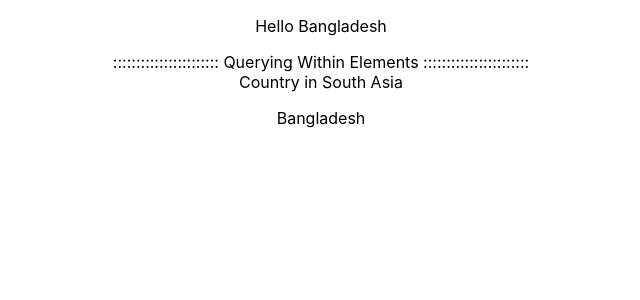
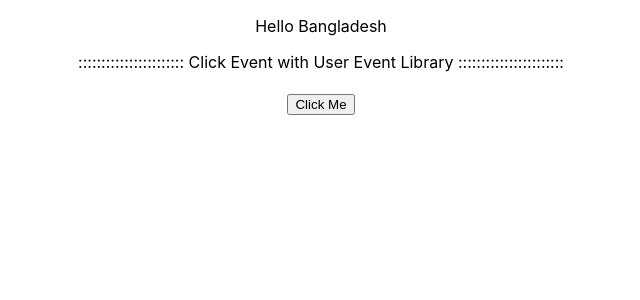
Before and after one commit to SymuNadeeM/React-Testing, a React (Create React App) app: page / in a window 1280 px wide. Shown: the top 300 px of the page, without its empty margins (319-959 px from the left). Built offline with nearby package versions, Linux system fonts and the light colour scheme.

Commit message:
Click Event with User Event Library

```diff
--- a/package.json
+++ b/package.json
@@ -5,7 +5,7 @@
   "dependencies": {
     "@testing-library/jest-dom": "^5.17.0",
     "@testing-library/react": "^13.4.0",
-    "@testing-library/user-event": "^13.5.0",
+    "@testing-library/user-event": "^14.5.2",
     "react": "^18.2.0",
     "react-dom": "^18.2.0",
     "react-scripts": "5.0.1",
--- a/src/App.js
+++ b/src/App.js
@@ -1,30 +1,38 @@
 // import { useState } from "react";
-import { useEffect, useState } from "react";
+import { useState } from "react";
 import "./App.css";
 // import HelpHandle from "./Helper";
 // import Users from "./Users";
 
 function App() {
+  const [eventData, setEventData] = useState("");
   // const [data, setData] = useState("")
   // let log = true  {QueryBy}
-  const [data, setData] = useState(false);
-  useEffect(() => {
-    setTimeout(() => {
-      setData(true);
-    }, 3000);
-  }, []);
+  // const [data, setData] = useState(false);
+  // useEffect(() => {
+  //   setTimeout(() => {
+  //     setData(true);
+  //   }, 3000);
+  // }, []);
   return (
     <div className="App">
       <p>Hello Bangladesh</p>
 
       <div>
+        ::::::::::::::::::::::: Click Event with User Event Library
+        :::::::::::::::::::::::
+        <h1>{eventData}</h1>
+        <button onClick={() => setEventData("Bangladesh")}>Click Me</button>
+      </div>
+
+      {/* <div>
         ::::::::::::::::::::::: Querying Within Elements :::::::::::::::::::::::
         <br />
         <div>
           Country in South Asia
           <p>Bangladesh</p>
         </div>
-      </div>
+      </div> */}
 
       {/* <div>
         ::::::::::::::::::::::: Test Elements with JavaScript Query
```
Also changed, not shown: 2 other files (tests, documents, lock files or other folders).
